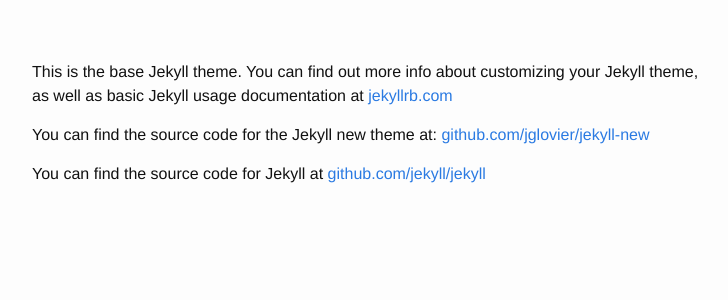
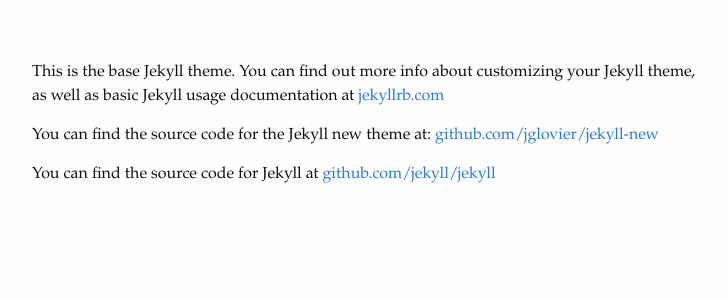
Before and after one commit to hectormartinez/hectormartinez.github.io, a Jekyll site: the page built from about.md, in a window 1280 px wide. Shown: the top 300 px of the page, without its empty margins (268-996 px from the left). Built offline with Jekyll 4.4.1, drawn with Linux system fonts in a browser that asks for light colours; nearby versions of some CDN libraries; library files that are not in the unit come from our copies.

Commit message:
Update main.scss

```diff
--- a/css/main.scss
+++ b/css/main.scss
@@ -6,7 +6,7 @@
 
 
 // Our variables
-$base-font-family: Helvetica, Arial, sans-serif;
+$base-font-family: Palatino, serif; //Helvetica, Arial, sans-serif;
 $base-font-size:   16px;
 $small-font-size:  $base-font-size * 0.875;
 $base-line-height: 1.5;
```
